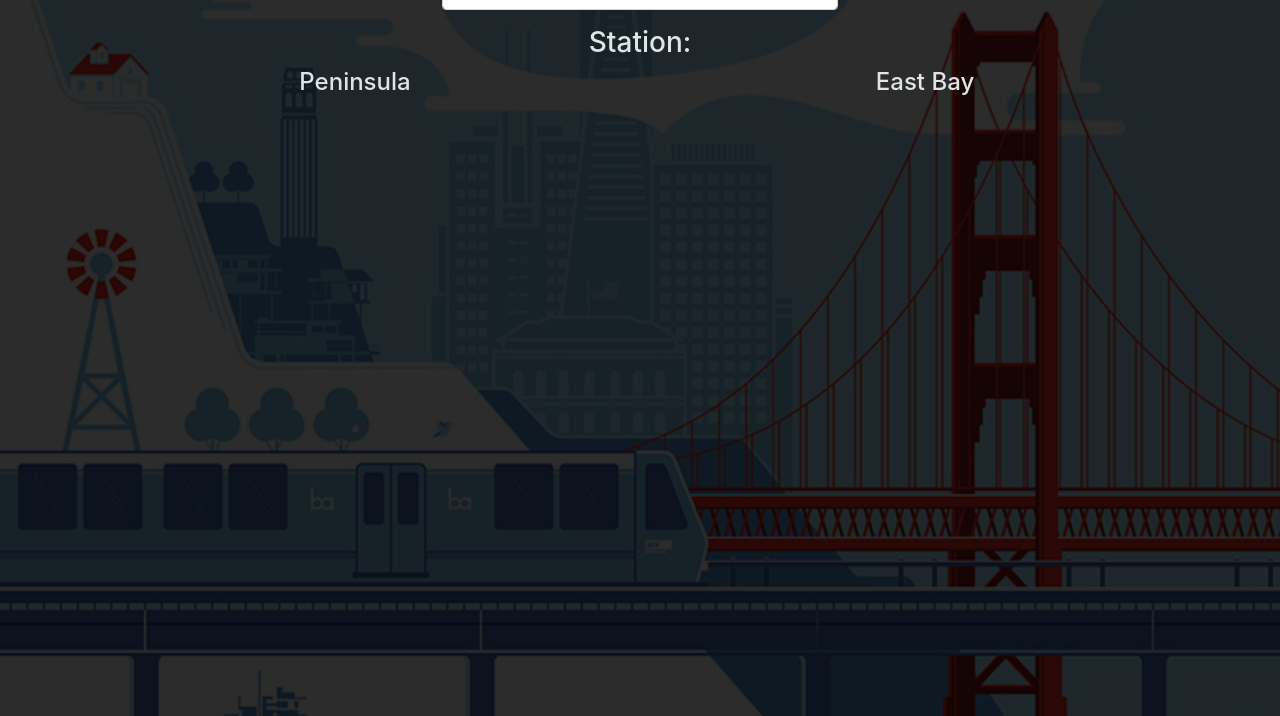
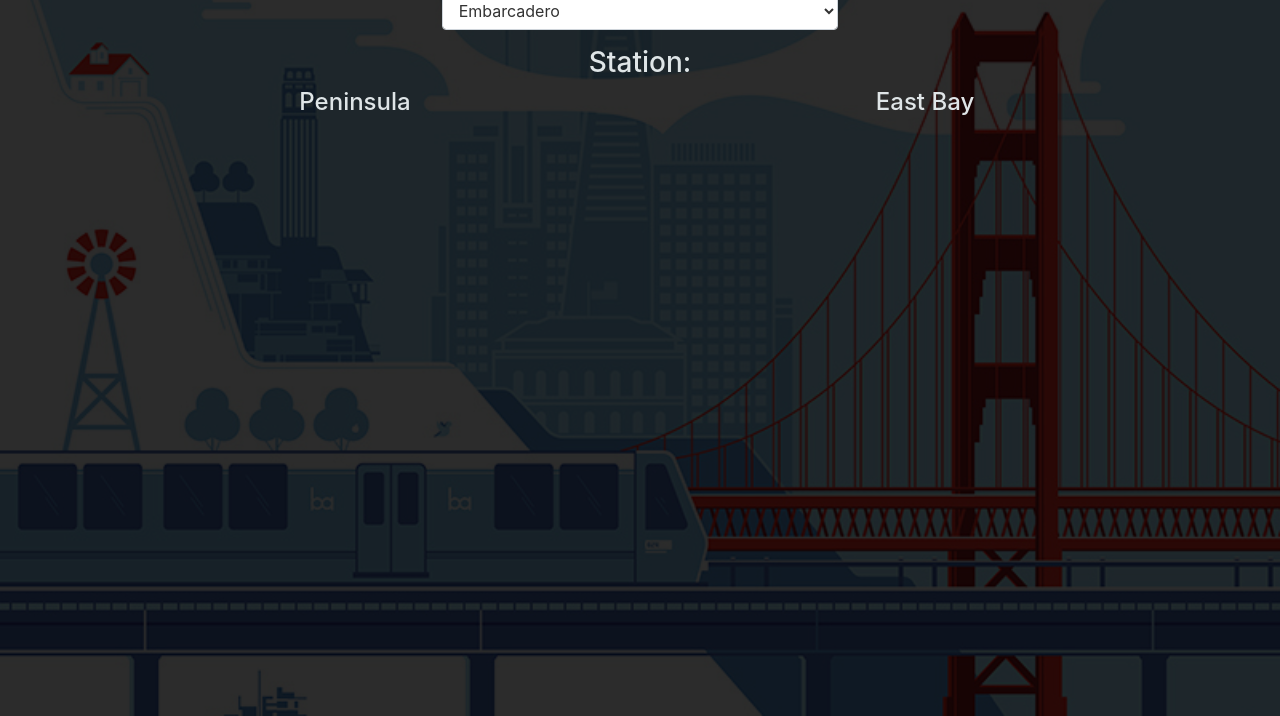
Before and after one commit to varindersingh83/BART, a plain HTML site: page index.html in a window 1280 px wide. Shown: the part 84-800 px from the top of the page. Drawn offline with nearby package versions, Linux system fonts and the light colour scheme; no server answers.

Commit message:
Fix interaction bug by correcting z-indexes and styling dropdown

```diff
--- a/assets/css/style.css
+++ b/assets/css/style.css
@@ -10,19 +10,30 @@
   background-image: url('../images/bart.jpg');
   background-size: cover;
   background-position: center center;
-  position: relative;
+  position: fixed;
   top: 0;
+  left: 0;
+  right: 0;
   bottom: 0;
-  height: 100vh;
-  z-index: -10;
+  width: 100%;
+  height: 100%;
+  z-index: -1;
 }
 
 #bgImg-Overlay {
-  position: absolute;
-  top: 0;
-  bottom: 0;
-  height: 100%;
+  min-height: 100vh;
   width: 100%;
-  z-index: -5;
   background-color: rgba(0, 0, 0, 0.829);
+  padding-top: 20px;
 }
+
+#stationSelect {
+  color: #333 !important;
+  background-color: #fff !important;
+  cursor: pointer;
+}
+
+select option {
+  color: #333;
+  background-color: #fff;
+}
--- a/assets/javascript/app.js
+++ b/assets/javascript/app.js
@@ -54,9 +54,13 @@
 
 function populateDropdown() {
   var selector = $('#stationSelect');
+  selector.empty();
+  console.log('Populating dropdown with ' + stations.length + ' stations');
   stations.forEach(function(stn) {
     var option = $('<option>').text(stn.name).val(stn.abbr);
-    if (stn.abbr === currentStation) option.attr('selected', 'selected');
+    if (stn.abbr === currentStation) {
+      option.attr('selected', 'selected');
+    }
     selector.append(option);
   });
 }
```
